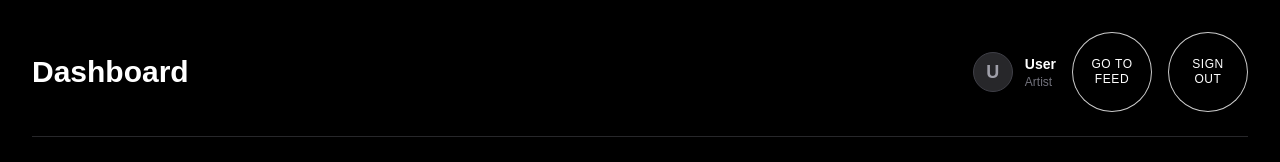
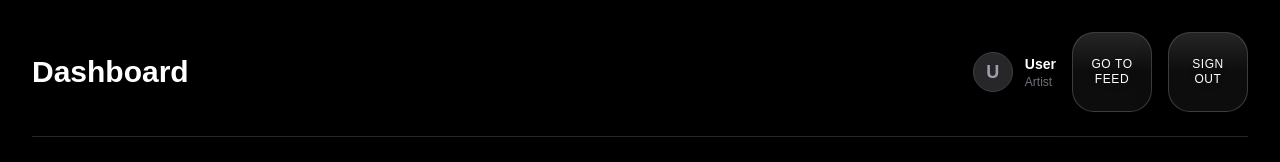
Before and after one commit to tom29log/SoundGravity, a Next.js app: page /admin in a window 1280 px wide. Shown: the top 162 px of the page. Built offline with nearby package versions, Linux system fonts and the light colour scheme; no server answers; the database is empty.

Commit message:
Update buttons to app-icon style squircle

```diff
--- a/src/components/ui/KnobButton.tsx
+++ b/src/components/ui/KnobButton.tsx
@@ -30,18 +30,22 @@ export default function KnobButton({ onClick, href, children, className = '', si
         <button
             onClick={handleClick}
             className={`
-                relative flex items-center justify-center rounded-full
-                border-[1.5px] border-white/80
-                bg-black/20 backdrop-blur-sm
-                hover:bg-white/10 hover:border-white
-                transition-all duration-200
+                relative flex items-center justify-center rounded-[22px]
+                border-[1.5px] border-white/20
+                bg-white/5 backdrop-blur-md
+                hover:bg-white/10 hover:border-white/50 hover:scale-105
+                shadow-[0_8px_32px_rgba(0,0,0,0.3)]
+                transition-all duration-300 ease-out
                 active:scale-95
                 ${className}
             `}
             style={{ width: pixelSize, height: pixelSize }}
         >
+            {/* Glossy Reflection (Top) */}
+            <div className="absolute inset-x-0 top-0 h-1/2 bg-gradient-to-b from-white/10 to-transparent rounded-t-[20px] pointer-events-none" />
+
             {/* Content (Label) */}
-            <div className="text-white font-medium text-center leading-tight text-[10px] md:text-xs tracking-wider">
+            <div className="text-white font-medium text-center leading-tight text-[10px] md:text-xs tracking-wider z-10 drop-shadow-md">
                 {children}
             </div>
         </button>
```
